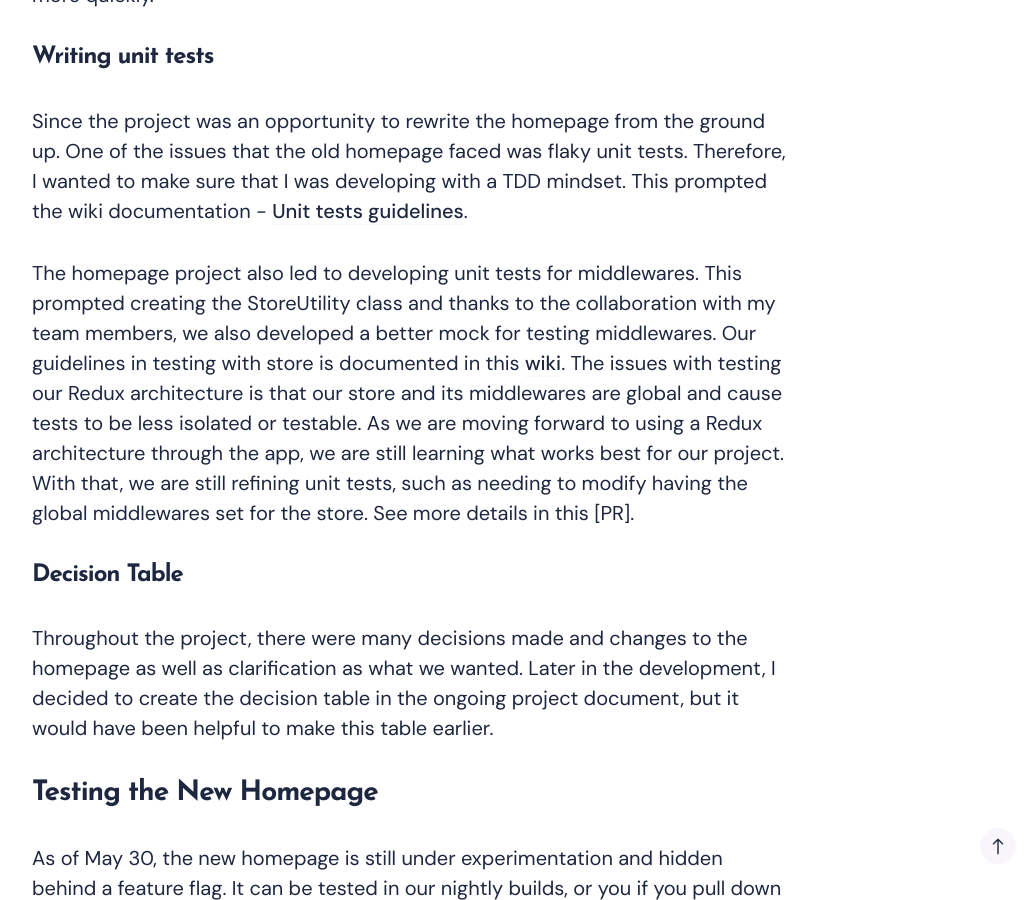
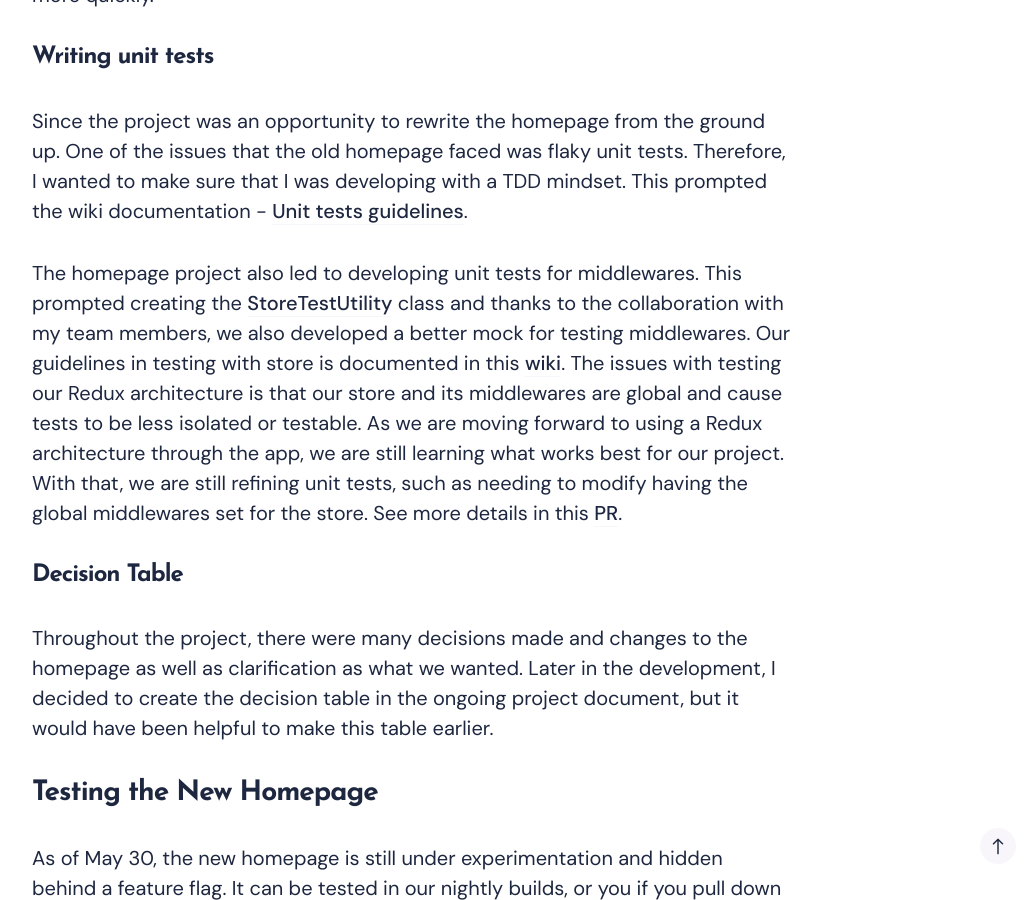
Before and after one commit to cyndichin/cyndichin.github.io, a Jekyll site: the page built from _posts/2025-05-29-homepageRebuildProject.markdown, in a window 1280 px wide and 900 px high, scrolled down 8485 px. Shown: the whole window, without its empty margins (228-1263 px from the left). Built offline with Jekyll 4.4.1, drawn with Linux system fonts in a browser that asks for light colours; nearby versions of some CDN libraries.

Commit message:
missing links for blog post

```diff
--- a/_posts/2025-05-29-homepageRebuildProject.markdown
+++ b/_posts/2025-05-29-homepageRebuildProject.markdown
@@ -95,7 +95,7 @@
 ### Writing unit tests
 Since the project was an opportunity to rewrite the homepage from the ground up. One of the issues that the old homepage faced was flaky unit tests. Therefore, I wanted to make sure that I was developing with a TDD mindset. This prompted the wiki documentation - [Unit tests guidelines](https://github.com/mozilla-mobile/firefox-ios/wiki/Unit-Tests-Guidelines/_history).
 
-The homepage project also led to developing unit tests for middlewares. This prompted creating the StoreUtility class and thanks to the collaboration with my team members, we also developed a better mock for testing middlewares. Our guidelines in testing with store is documented in this [wiki](https://github.com/mozilla-mobile/firefox-ios/wiki/Unit-Tests-Guidelines#mocking-the-store). The issues with testing our Redux architecture is that our store and its middlewares are global and cause tests to be less isolated or testable. As we are moving forward to using a Redux architecture through the app, we are still learning what works best for our project. With that, we are still refining unit tests, such as needing to modify having the global middlewares set for the store. See more details in this [PR].
+The homepage project also led to developing unit tests for middlewares. This prompted creating the [StoreTestUtility](https://github.com/mozilla-mobile/firefox-ios/blob/main/firefox-ios/firefox-ios-tests/Tests/ClientTests/Utils/StoreTestUtility.swift) class and thanks to the collaboration with my team members, we also developed a better mock for testing middlewares. Our guidelines in testing with store is documented in this [wiki](https://github.com/mozilla-mobile/firefox-ios/wiki/Unit-Tests-Guidelines#mocking-the-store). The issues with testing our Redux architecture is that our store and its middlewares are global and cause tests to be less isolated or testable. As we are moving forward to using a Redux architecture through the app, we are still learning what works best for our project. With that, we are still refining unit tests, such as needing to modify having the global middlewares set for the store. See more details in this [PR](https://github.com/mozilla-mobile/firefox-ios/pull/26926).
 
 ### Decision Table
 Throughout the project, there were many decisions made and changes to the homepage as well as clarification as what we wanted. Later in the development, I decided to create the decision table in the ongoing project document, but it would have been helpful to make this table earlier.
@@ -112,21 +112,21 @@
 While working on this project from end to end, I developed a checklist for myself that I hope to expand + continue for the future. Happy to hear any feedback on this list.
 
 **Initial Project Assignment**
-- [ ] Confirm design finalize (+ went through design system review)
-- [ ] Confirm telemetry requirement defined
-- [ ] Create project documentation (notes / feature overview)
-- [ ] Create public communication channel
-- [ ] Create spike + develop initial architecture diagram
-- [ ] Create tickets in epic
+- Confirm design finalize (+ went through design system review)
+- Confirm telemetry requirement defined
+- Create project documentation (notes / feature overview)
+- Create public communication channel
+- Create spike + develop initial architecture diagram
+- Create tickets in epic
 
 **Project Implementation**
-- [ ] Create spreadsheet with timeline + delegate tasks
-- [ ] Add unit tests / UI tests
-- [ ] Accessibility review
-- [ ] Post weekly status on Epic ticket or public channel
-- [ ] Confirm feature works in all themes / devices (iPad, iPhone, split view, multitasking)
+- Create spreadsheet with timeline + delegate tasks
+- Add unit tests / UI tests
+- Accessibility review
+- Post weekly status on Epic ticket or public channel
+- Confirm feature works in all themes / devices (iPad, iPhone, split view, multitasking)
 
 **Project Completion**
-- [ ] Finalize all documentation
-- [ ] Create QA Request
-- [ ] Experiment created (if needed)
+- Finalize all documentation
+- Create QA Request
+- Experiment created (if needed)
```
